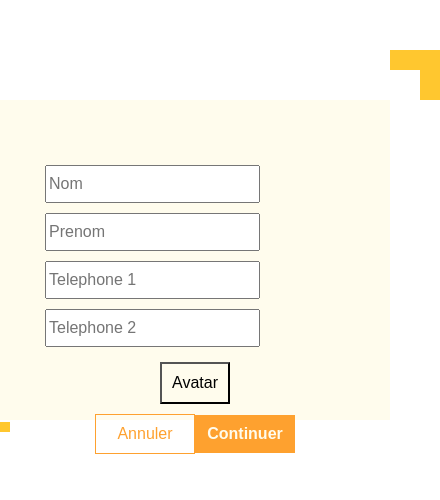
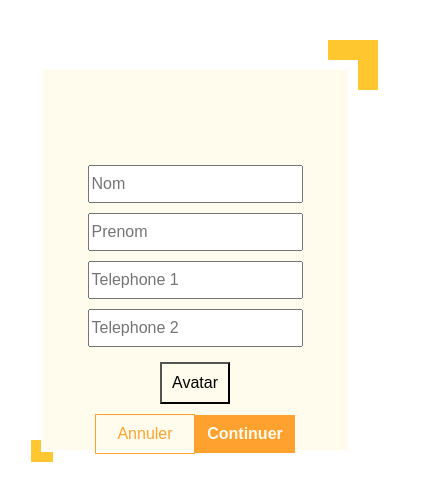
Before and after one commit to gnopor/trouve, a Nuxt app: page /complet_profile in a window 390 px wide. Shown: the part 222-722 px from the top of the page, 440 px wide, since content can reach past the window. Built offline with nearby package versions, Linux system fonts and the light colour scheme.

Commit message:
add responsiveness on complete_profile

```diff
--- a/assets/css/global.css
+++ b/assets/css/global.css
@@ -15,3 +15,10 @@
   font-family: Arial, Helvetica, sans-serif;
   font-size: var(--default_text);
 }
+
+.grid {
+  display: grid;
+  grid-template-columns: repeat(12, 1fr);
+}
+
+/* usage: grid-column: 1/7; grid-column: 7/13; */
--- a/components/Header/Sidebar.vue
+++ b/components/Header/Sidebar.vue
@@ -49,6 +49,7 @@ export default {
   background: var(--base);
   height: 100vh;
   width: 100vw;
+  z-index: 10;
 }
 
 /* .top logo and close button */
--- a/layouts/default.vue
+++ b/layouts/default.vue
@@ -1,5 +1,5 @@
 <template>
-  <div>
+  <div class="app">
     <Navbar />
     <Nuxt />
   </div>
@@ -7,12 +7,14 @@
 
 <script>
 import Navbar from "@/components/Header/Navbar";
-import mixin from "@/static/mixins/default.js";
 
-export default {
-  mixins: [mixin],
-};
+export default {};
 </script>
 
 <style>
+.app {
+  height: 100vh;
+  width: 100vw;
+  overflow: hidden;
+}
 </style>
--- a/pages/complet_profile/index.vue
+++ b/pages/complet_profile/index.vue
@@ -125,7 +125,7 @@ export default {
   flex-direction: column;
   justify-content: center;
   align-items: center;
-  min-height: 100vh;
+  height: 100vh;
 }
 
 /* .container  */
@@ -219,4 +219,33 @@ input {
   border: none;
   font-weight: bold;
 }
+
+/* for tablet and smartphone */
+@media screen and (max-width: 768px) {
+  /* .container  */
+  .container {
+    padding: 90px 40px;
+  }
+
+  .container::after {
+    top: -30px;
+    right: -30px;
+  }
+
+  /* .names  */
+  .container .names {
+    display: flex;
+    flex-direction: column;
+    justify-content: space-evenly;
+    align-items: center;
+  }
+
+  /* .numbers  */
+  .container .numbers {
+    display: flex;
+    flex-direction: column;
+    justify-content: space-evenly;
+    align-items: center;
+  }
+}
 </style>
```
